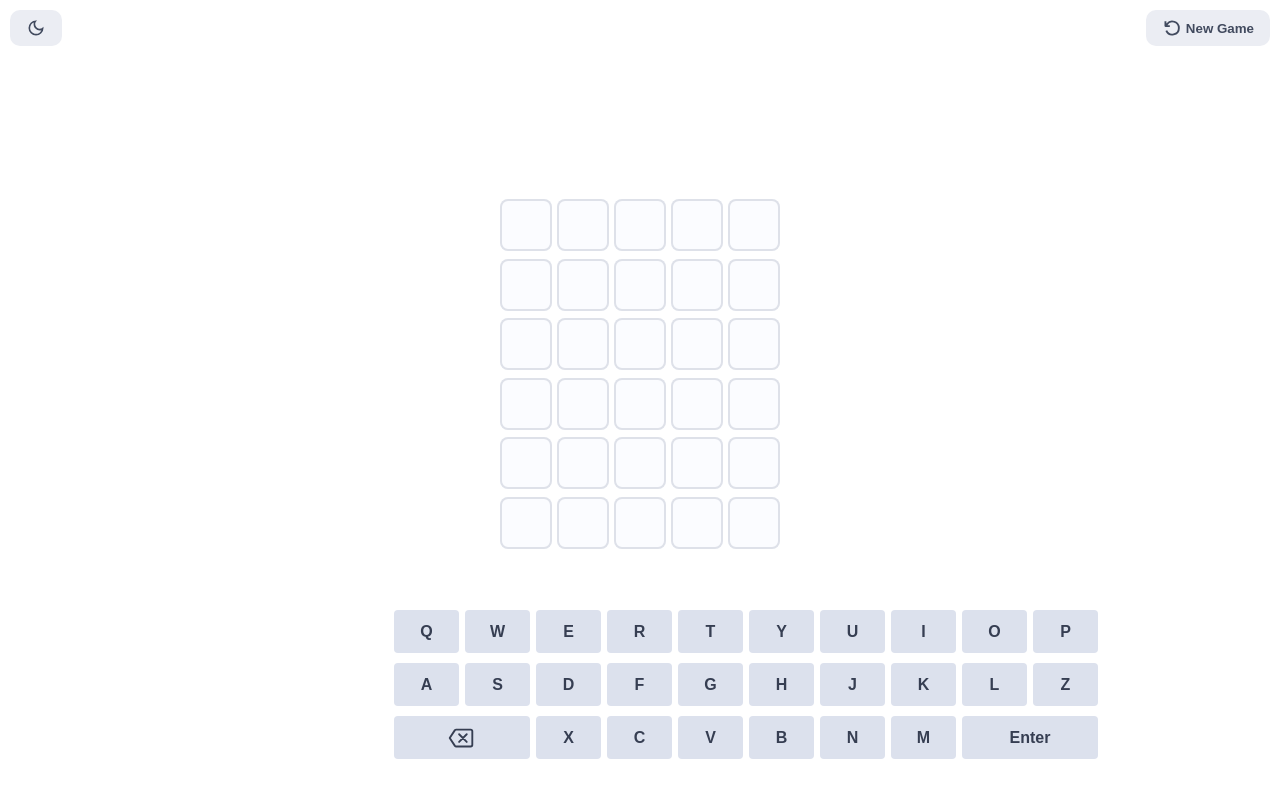
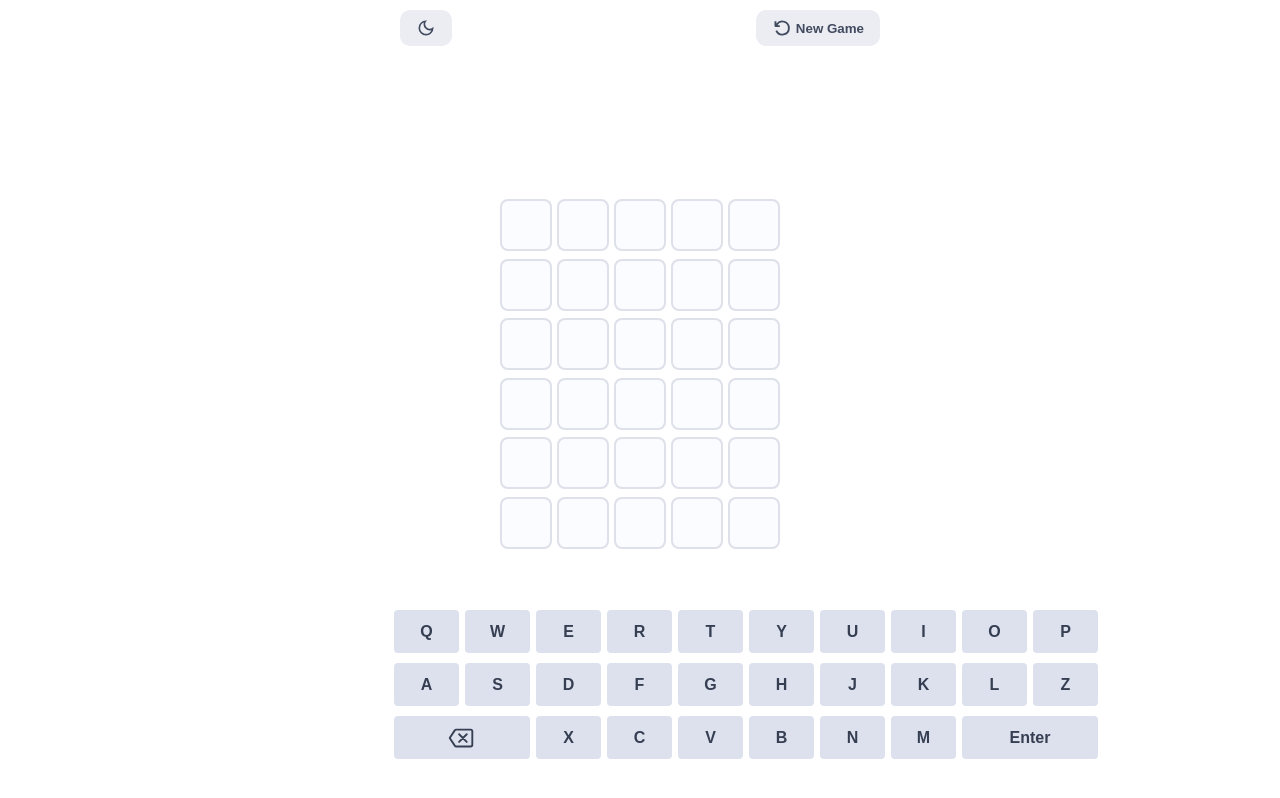
Before and after one commit to Ayanprogrammer11/wordle, a React (Vite) app: page / in a window 1280 px wide. Shown: the top 798 px of the page. Built offline with nearby package versions, Linux system fonts and the light colour scheme.

Commit message:
fix: apply responsive app container styling
Co-authored-by: Ayanprogrammer11 <108534604+Ayanprogrammer11@users.noreply.github.com>
Agent-Logs-Url: https://github.com/Ayanprogrammer11/wordle/sessions/13fa0cf3-6010-45f2-a472-e6fd3c7b7e21

```diff
--- a/src/App.css
+++ b/src/App.css
@@ -50,7 +50,7 @@ body {
   color: var(--text-color);
 }
 
-.App {
+.app {
   font-family: sans-serif;
   text-align: center;
   min-height: 100vh;
```
